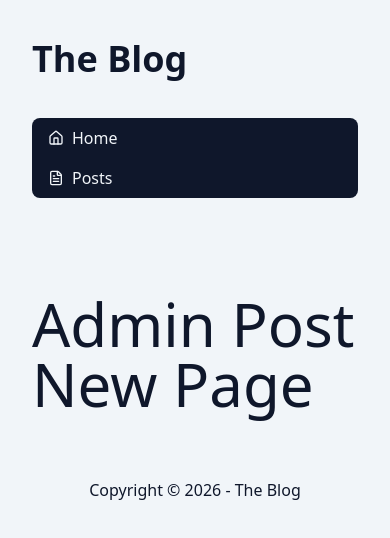
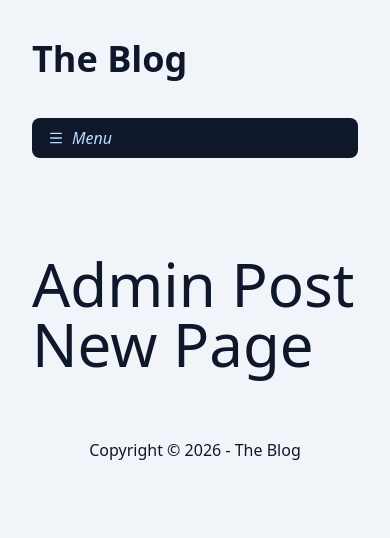
Before and after one commit to Wesley-Breno/blog-with-react, a Next.js app: page /admin/post/new in a window 390 px wide. Shown: the top 538 px of the page. Built offline with nearby package versions, Linux system fonts and the light colour scheme.

Commit message:
class 175

```diff
--- a/app/components/admin/MenuAdmin/index.tsx
+++ b/app/components/admin/MenuAdmin/index.tsx
@@ -1,25 +1,61 @@
+"use client";
+
 import clsx from "clsx";
-import { FileTextIcon, HouseIcon } from "lucide-react";
+import { CircleXIcon, FileTextIcon, HouseIcon, MenuIcon } from "lucide-react";
 import Link from "next/link";
+import { usePathname } from "next/navigation";
+import { useEffect, useState } from "react";
 
 export function MenuAdmin() {
+  const [isOpen, setIsOpen] = useState(false);
+  const pathname = usePathname();
+
+  useEffect(() => {
+    setIsOpen(false);
+  }, [pathname]);
+
   const navClasses = clsx(
     "bg-slate-900 text-slate-100 rounded-lg",
     "flex flex-col mb-8",
-    'sm:flex-row sm:flex-wrap',
-    // 'h-10'
-    // 'overflow-hidden'
+    "sm:flex-row sm:flex-wrap",
+    !isOpen && "h-10",
+    !isOpen && "overflow-hidden",
+    "sm:overflow-visible sm:h-auto",
   );
   const linkClasses = clsx(
     "[&>svg]:w-[16px] [&>svg]:h-[16px] px-4",
-    "flex items-center justify-start gap-2",
+    "flex items-center justify-start gap-2 cursor-pointer",
     "transition hover:bg-slate-800 rounded-lg",
-    'h-10',
-    'shrink-0'
+    "h-10",
+    "shrink-0",
+  );
+  const openCloseBtnClasses = clsx(
+    linkClasses,
+    "text-blue-200 italic",
+    "sm:hidden",
   );
 
   return (
     <nav className={navClasses}>
+      <button
+        onClick={() => setIsOpen((s) => !s)}
+        className={openCloseBtnClasses}
+      >
+        {!isOpen && (
+          <>
+            <MenuIcon />
+            Menu
+          </>
+        )}
+
+        {isOpen && (
+          <>
+            <CircleXIcon />
+            Fechar
+          </>
+        )}
+      </button>
+
       <a href="/" target="_blank" className={linkClasses}>
         <HouseIcon />
         Home
```
